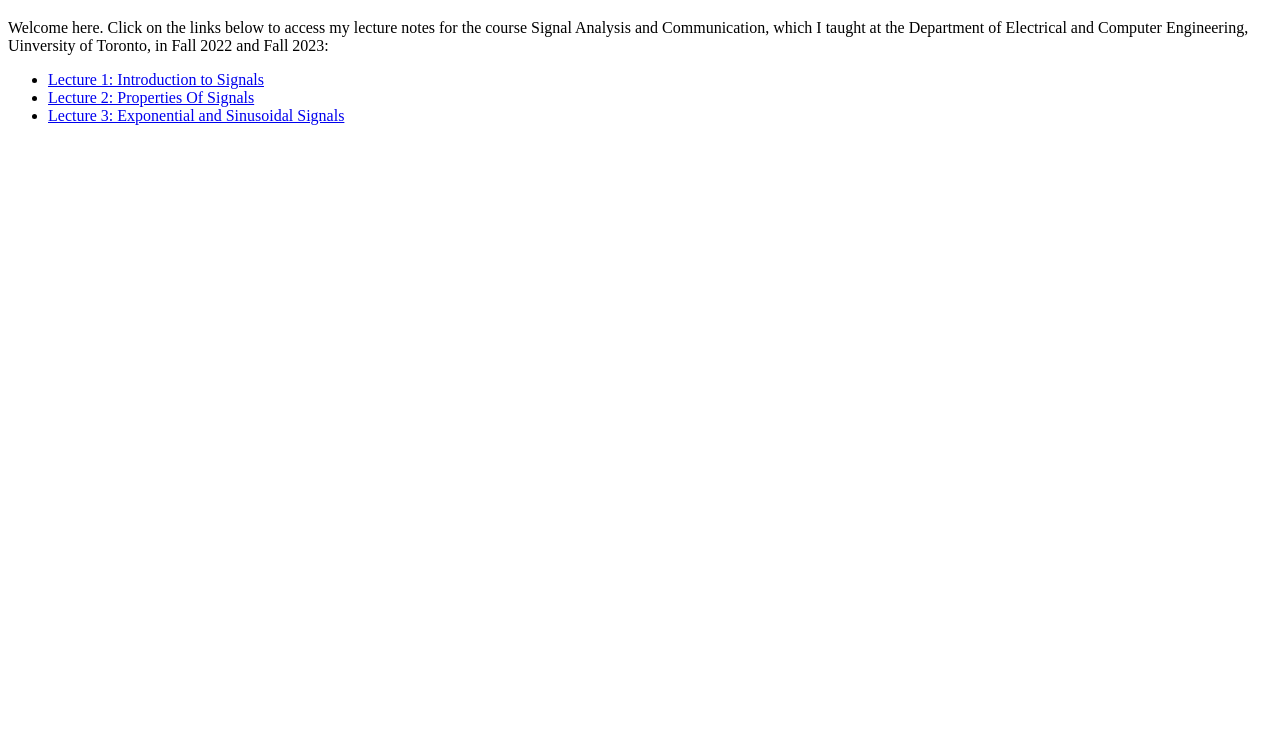
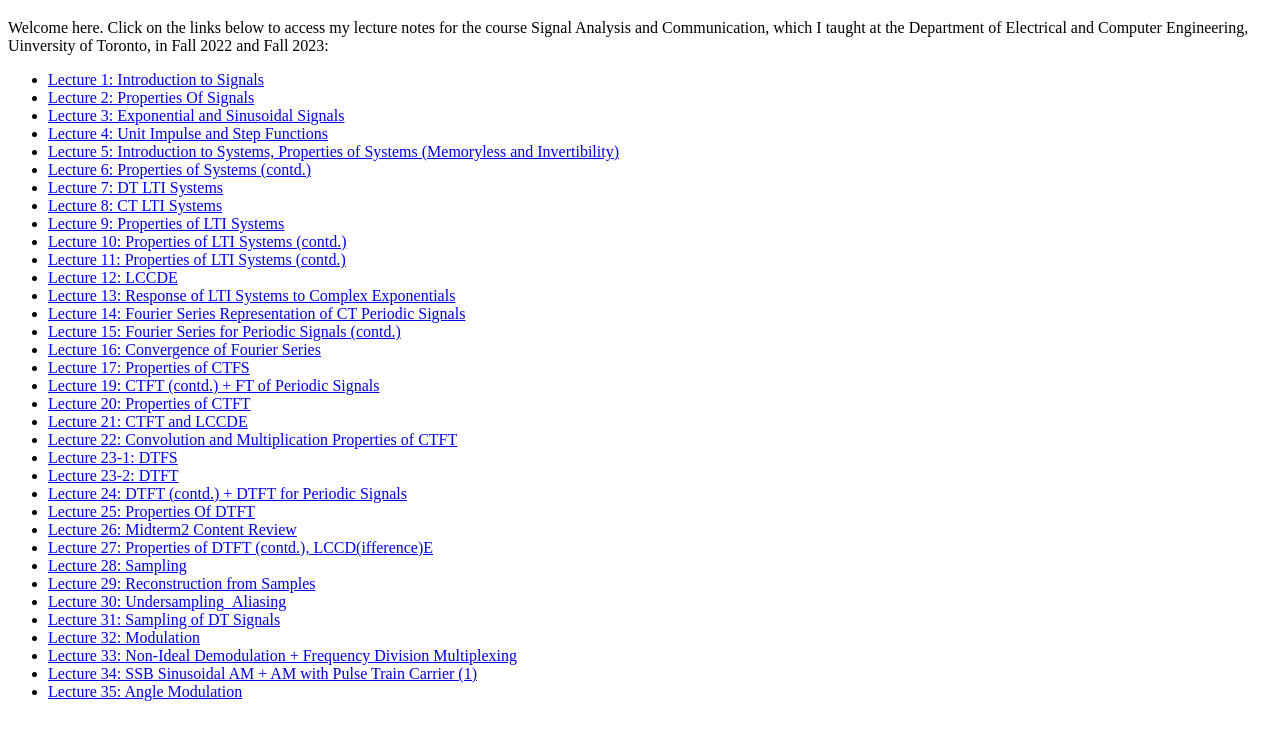
Before and after one commit to SunilaAkbar/Lecture-Notes---Signal-Analysis-and-Communication, a plain HTML site: page index.html in a window 1280 px wide. Shown: the part 61-800 px from the top of the page. Drawn offline with Linux system fonts and the light colour scheme.

Commit message:
Update index.html

```diff
--- a/index.html
+++ b/index.html
@@ -12,6 +12,38 @@
         <li><a href="ECE355_Lec01_Introduction to Signals.pdf">Lecture 1: Introduction to Signals</a></li>
         <li><a href="ECE355_Lec02_Properties Of Signals.pdf">Lecture 2: Properties Of Signals</a></li>
         <li><a href="ECE355_Lec03_Exponential and Sinusoidal Signals.pdf">Lecture 3: Exponential and Sinusoidal Signals</a></li>
+        <li><a href="ECE355_Lec04_Unit Impulse and Step Functions.pdf">Lecture 4: Unit Impulse and Step Functions</a></li>
+        <li><a href="ECE355_Lec05_Introduction to Systems, Properties of Systems (Memoryless and Invertibility).pdf">Lecture 5: Introduction to Systems, Properties of Systems (Memoryless and Invertibility)</a></li>
+        <li><a href="ECE355_Lec06_Properties of Systems (contd.).pdf">Lecture 6: Properties of Systems (contd.)</a></li>
+        <li><a href="ECE355_Lec07_DT LTI Systems.pdf">Lecture 7: DT LTI Systems</a></li>
+        <li><a href="ECE355_Lec08_CT LTI Systems.pdf">Lecture 8: CT LTI Systems</a></li>
+        <li><a href="ECE355_Lec09_Properties of LTI Systems.pdf">Lecture 9: Properties of LTI Systems</a></li>
+        <li><a href="ECE355_Lec10_Properties of LTI Systems (contd.).pdf">Lecture 10: Properties of LTI Systems (contd.)</a></li>
+        <li><a href="ECE355_Lec11_Properties of LTI Systems (contd.).pdf">Lecture 11: Properties of LTI Systems (contd.)</a></li>
+        <li><a href="ECE355_Lec12_LCCDE.pdf">Lecture 12: LCCDE</a></li>
+        <li><a href="ECE355_Lec13_Response of LTI Systems to Complex Exponentials.pdf">Lecture 13: Response of LTI Systems to Complex Exponentials</a></li>
+        <li><a href="ECE355_Lec14_Fourier Series Representation of CT Periodic Signals.pdf">Lecture 14: Fourier Series Representation of CT Periodic Signals</a></li>
+        <li><a href="ECE355_Lec15_Fourier Series for Periodic Signals (contd.).pdf">Lecture 15: Fourier Series for Periodic Signals (contd.)</a></li>
+        <li><a href="ECE355_Lec16_Convergence of Fourier Series.pdf">Lecture 16: Convergence of Fourier Series</a></li>
+        <li><a href="ECE355_Lec17_Properties of CTFS.pdf">Lecture 17: Properties of CTFS</a></li>
+        <li><a href="ECE355_Lec19_CTFT (contd.) + FT of Periodic Signals.pdf">Lecture 19: CTFT (contd.) + FT of Periodic Signals</a></li>
+        <li><a href="ECE355_Lec20_Properties of CTFT.pdf">Lecture 20: Properties of CTFT</a></li>
+        <li><a href="ECE355_Lec21_CTFT and LCCDE.pdf">Lecture 21: CTFT and LCCDE</a></li>
+        <li><a href="ECE355_Lec22_Convolution and Multiplication Properties of CTFT.pdf">Lecture 22: Convolution and Multiplication Properties of CTFT</a></li>
+        <li><a href="ECE355_Lec23_01_DTFS.pdf">Lecture 23-1: DTFS</a></li>
+        <li><a href="ECE355_Lec23_02_DTFT.pdf">Lecture 23-2: DTFT</a></li>
+        <li><a href="ECE355_Lec24_DTFT (contd.) + DTFT for Periodic Signals.pdf">Lecture 24: DTFT (contd.) + DTFT for Periodic Signals</a></li>
+        <li><a href="ECE355_Lec25_Properties Of DTFT.pdf">Lecture 25: Properties Of DTFT</a></li>
+        <li><a href="ECE355_Lec26_Midterm2 Content Review.pdf">Lecture 26: Midterm2 Content Review</a></li>
+        <li><a href="ECE355_Lec27_Properties of DTFT (contd.), LCCD(ifference)E.pdf">Lecture 27: Properties of DTFT (contd.), LCCD(ifference)E</a></li>
+        <li><a href="ECE355_Lec28_Sampling.pdf">Lecture 28: Sampling</a></li>
+        <li><a href="ECE355_Lec29_Reconstruction from Samples.pdf">Lecture 29: Reconstruction from Samples</a></li>
+        <li><a href="ECE355_Lec30_Undersampling_ Aliasing.pdf">Lecture 30: Undersampling_Aliasing</a></li>
+        <li><a href="ECE355_Lec31_Sampling of DT Signals.pdf">Lecture 31: Sampling of DT Signals</a></li>
+        <li><a href="ECE355_Lec32_Modulation.pdf">Lecture 32: Modulation</a></li>
+        <li><a href="ECE355_Lec33_Non-Ideal Demodulation + Frequency Division Multiplexing.pdf">Lecture 33: Non-Ideal Demodulation + Frequency Division Multiplexing</a></li>
+        <li><a href="ECE355_Lec34_SSB Sinusoidal AM + AM with Pulse Train Carrier (1)">Lecture 34: SSB Sinusoidal AM + AM with Pulse Train Carrier (1)</a></li>
+        <li><a href="ECE355_Lec35_Angle Modulation.pdf">Lecture 35: Angle Modulation</a></li>
     </ul>
 </body>
 </html>
```
